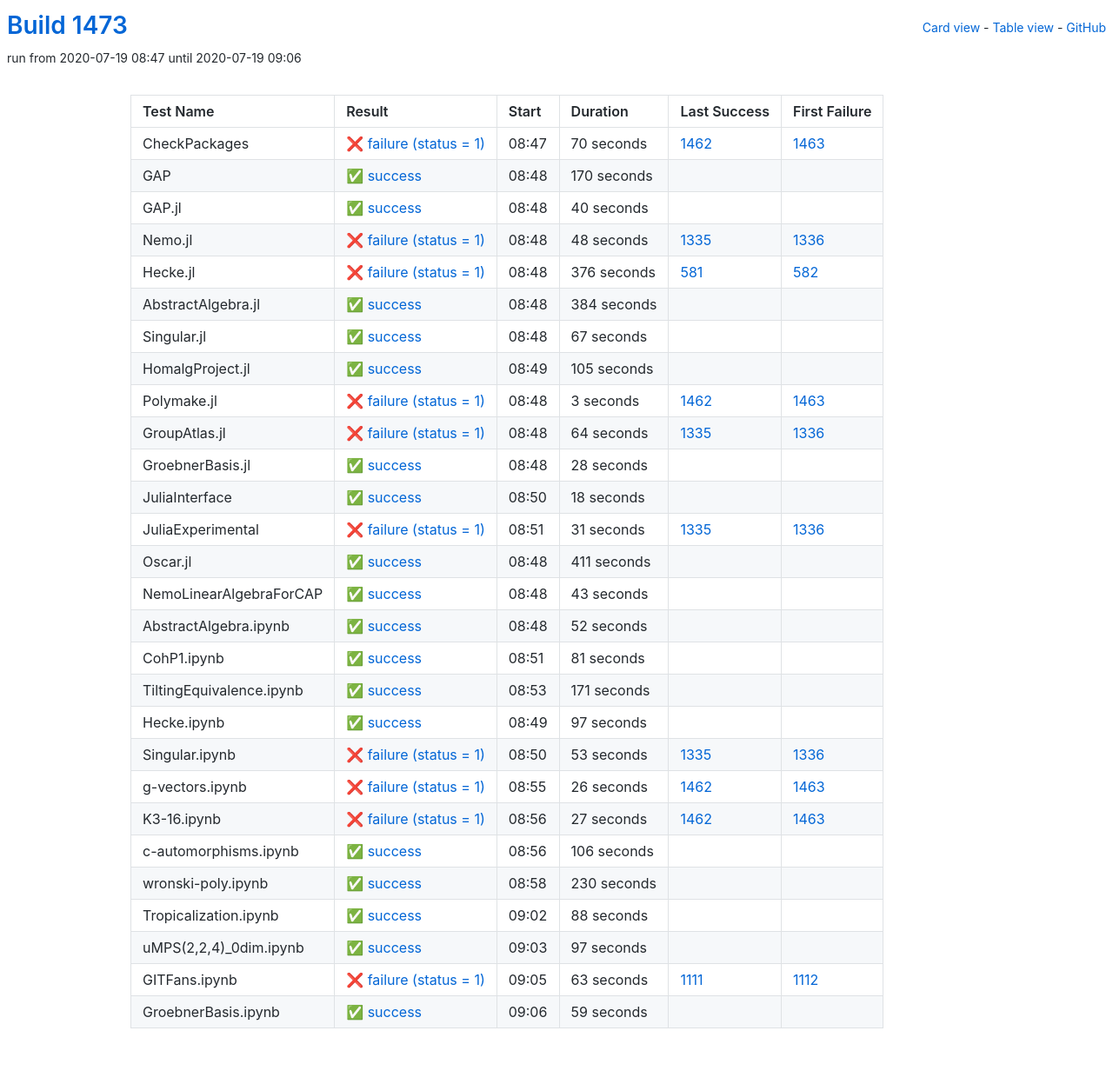
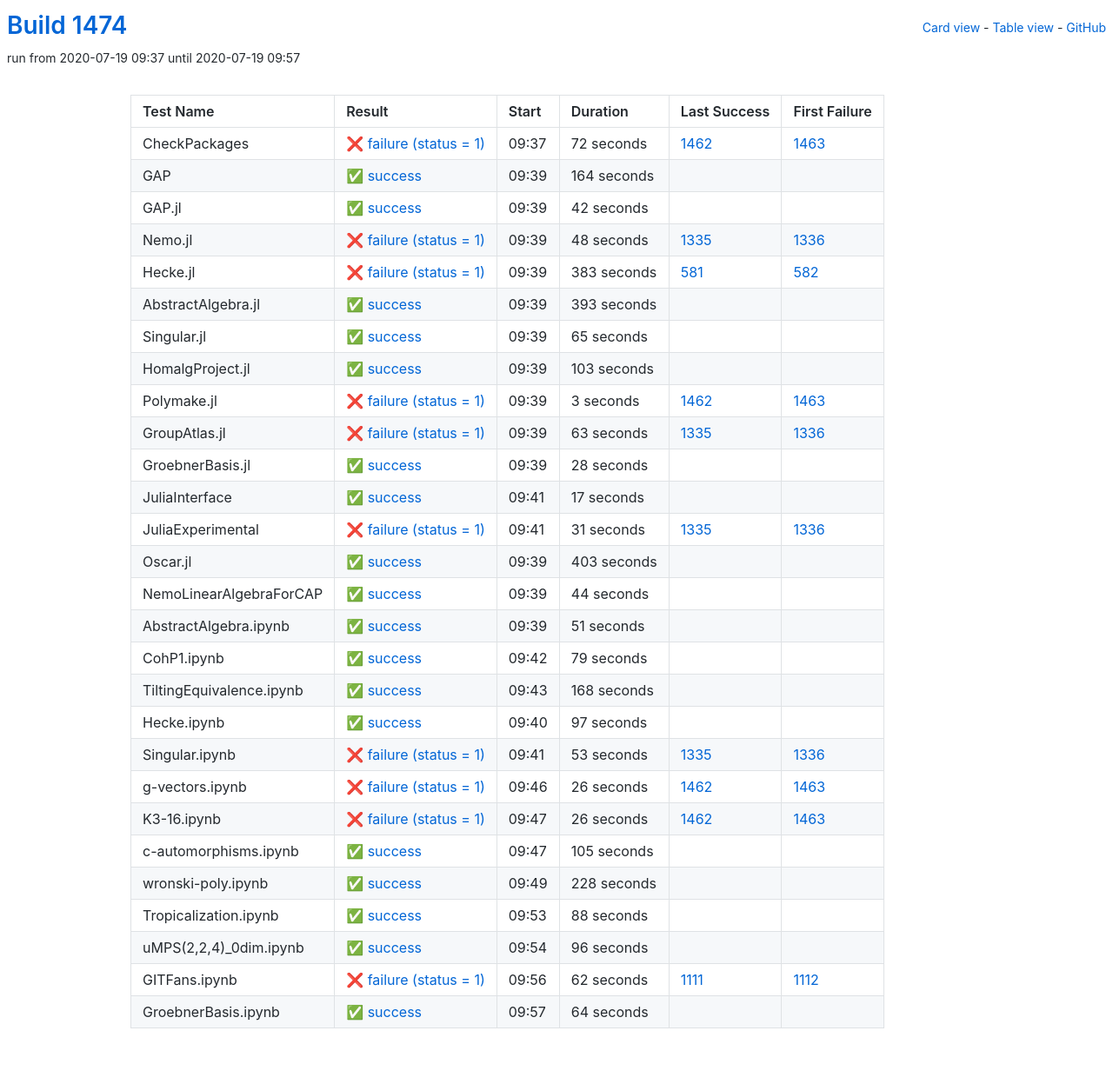
Before and after one commit to oscar-system/oscar-ci-status-1.4, a Jekyll site: the page built from table.html, in a window 1280 px wide. Shown: the whole page at 87% size. Built offline with Jekyll 4.4.1, drawn with Linux system fonts in a browser that asks for light colours.

Commit message:
Build #1474

```diff
--- a/_data/ci.yml
+++ b/_data/ci.yml
@@ -1,6 +1,6 @@
 ---
-build: 1473
-build_url: https://oscarci.mathematik.uni-kl.de/job/oscar-julia-1.4/1473/
+build: 1474
+build_url: https://oscarci.mathematik.uni-kl.de/job/oscar-julia-1.4/1474/
 job: oscar-julia-1.4
 organization: oscar-system
 repo: oscar-ci-status-1.4
@@ -8,44 +8,44 @@ repourl: https://github.com/oscar-system/oscar-ci-status-1.4
 tests:
 - name: CheckPackages
   id: checkpackages
-  log: https://oscarci.mathematik.uni-kl.de/job/oscar-julia-1.4/1473/artifact/logs/build-1473/CheckPackages.log
-  start: 2020-07-19 08:47
+  log: https://oscarci.mathematik.uni-kl.de/job/oscar-julia-1.4/1474/artifact/logs/build-1474/CheckPackages.log
+  start: 2020-07-19 09:37
   success: false
   exitcode: 1
   status: failure
-  duration: 70
+  duration: 72
   last_success: 1462
   last_success_url: https://oscarci.mathematik.uni-kl.de/job/oscar-julia-1.4/1462/
   first_failure: 1463
   first_failure_url: https://oscarci.mathematik.uni-kl.de/job/oscar-julia-1.4/1463/
 - name: GAP
   id: gap
-  log: https://oscarci.mathematik.uni-kl.de/job/oscar-julia-1.4/1473/artifact/logs/build-1473/GAP.log
-  start: 2020-07-19 08:48
+  log: https://oscarci.mathematik.uni-kl.de/job/oscar-julia-1.4/1474/artifact/logs/build-1474/GAP.log
+  start: 2020-07-19 09:39
   success: true
   exitcode: 0
   status: success
-  duration: 170
+  duration: 164
   last_success: false
   last_success_url:
   first_failure: false
   first_failure_url:
 - name: GAP.jl
   id: gap-jl
-  log: https://oscarci.mathematik.uni-kl.de/job/oscar-julia-1.4/1473/artifact/logs/build-1473/GAP.jl.log
-  start: 2020-07-19 08:48
+  log: https://oscarci.mathematik.uni-kl.de/job/oscar-julia-1.4/1474/artifact/logs/build-1474/GAP.jl.log
+  start: 2020-07-19 09:39
   success: true
   exitcode: 0
   status: success
-  duration: 40
+  duration: 42
   last_success: false
   last_success_url:
   first_failure: false
   first_failure_url:
 - name: Nemo.jl
   id: nemo-jl
-  log: https://oscarci.mathematik.uni-kl.de/job/oscar-julia-1.4/1473/artifact/logs/build-1473/Nemo.jl.log
-  start: 2020-07-19 08:48
+  log: https://oscarci.mathematik.uni-kl.de/job/oscar-julia-1.4/1474/artifact/logs/build-1474/Nemo.jl.log
+  start: 2020-07-19 09:39
   success: false
   exitcode: 1
   status: failure
@@ -56,56 +56,56 @@ tests:
   first_failure_url: https://oscarci.mathematik.uni-kl.de/job/oscar-julia-1.4/1336/
 - name: Hecke.jl
   id: hecke-jl
-  log: https://oscarci.mathematik.uni-kl.de/job/oscar-julia-1.4/1473/artifact/logs/build-1473/Hecke.jl.log
-  start: 2020-07-19 08:48
+  log: https://oscarci.mathematik.uni-kl.de/job/oscar-julia-1.4/1474/artifact/logs/build-1474/Hecke.jl.log
+  start: 2020-07-19 09:39
   success: false
   exitcode: 1
   status: failure
-  duration: 376
+  duration: 383
   last_success: 581
   last_success_url: https://oscarci.mathematik.uni-kl.de/job/oscar-julia-1.4/581/
   first_failure: 582
   first_failure_url: https://oscarci.mathematik.uni-kl.de/job/oscar-julia-1.4/582/
 - name: AbstractAlgebra.jl
   id: abstractalgebra-jl
-  log: https://oscarci.mathematik.uni-kl.de/job/oscar-julia-1.4/1473/artifact/logs/build-1473/AbstractAlgebra.jl.log
-  start: 2020-07-19 08:48
+  log: https://oscarci.mathematik.uni-kl.de/job/oscar-julia-1.4/1474/artifact/logs/build-1474/AbstractAlgebra.jl.log
+  start: 2020-07-19 09:39
   success: true
   exitcode: 0
   status: success
-  duration: 384
+  duration: 393
   last_success: false
   last_success_url:
   first_failure: false
   first_failure_url:
 - name: Singular.jl
   id: singular-jl
-  log: https://oscarci.mathematik.uni-kl.de/job/oscar-julia-1.4/1473/artifact/logs/build-1473/Singular.jl.log
-  start: 2020-07-19 08:48
+  log: https://oscarci.mathematik.uni-kl.de/job/oscar-julia-1.4/1474/artifact/logs/build-1474/Singular.jl.log
+  start: 2020-07-19 09:39
   success: true
   exitcode: 0
   status: success
-  duration: 67
+  duration: 65
   last_success: false
   last_success_url:
   first_failure: false
   first_failure_url:
 - name: HomalgProject.jl
   id: homalgproject-jl
-  log: https://oscarci.mathematik.uni-kl.de/job/oscar-julia-1.4/1473/artifact/logs/build-1473/HomalgProject.jl.log
-  start: 2020-07-19 08:49
+  log: https://oscarci.mathematik.uni-kl.de/job/oscar-julia-1.4/1474/artifact/logs/build-1474/HomalgProject.jl.log
+  start: 2020-07-19 09:39
   success: true
   exitcode: 0
   status: success
-  duration: 105
+  duration: 103
   last_success: false
   last_success_url:
   first_failure: false
   first_failure_url:
 - name: Polymake.jl
   id: polymake-jl
-  log: https://oscarci.mathematik.uni-kl.de/job/oscar-julia-1.4/1473/artifact/logs/build-1473/Polymake.jl.log
-  start: 2020-07-19 08:48
+  log: https://oscarci.mathematik.uni-kl.de/job/oscar-julia-1.4/1474/artifact/logs/build-1474/Polymake.jl.log
+  start: 2020-07-19 09:39
   success: false
   exitcode: 1
   status: failure
@@ -116,20 +116,20 @@ tests:
   first_failure_url: https://oscarci.mathematik.uni-kl.de/job/oscar-julia-1.4/1463/
 - name: GroupAtlas.jl
   id: groupatlas-jl
-  log: https://oscarci.mathematik.uni-kl.de/job/oscar-julia-1.4/1473/artifact/logs/build-1473/GroupAtlas.jl.log
-  start: 2020-07-19 08:48
+  log: https://oscarci.mathematik.uni-kl.de/job/oscar-julia-1.4/1474/artifact/logs/build-1474/GroupAtlas.jl.log
+  start: 2020-07-19 09:39
   success: false
   exitcode: 1
   status: failure
-  duration: 64
+  duration: 63
   last_success: 1335
   last_success_url: https://oscarci.mathematik.uni-kl.de/job/oscar-julia-1.4/1335/
   first_failure: 1336
   first_failure_url: https://oscarci.mathematik.uni-kl.de/job/oscar-julia-1.4/1336/
 - name: GroebnerBasis.jl
   id: groebnerbasis-jl
-  log: https://oscarci.mathematik.uni-kl.de/job/oscar-julia-1.4/1473/artifact/logs/build-1473/GroebnerBasis.jl.log
-  start: 2020-07-19 08:48
+  log: https://oscarci.mathematik.uni-kl.de/job/oscar-julia-1.4/1474/artifact/logs/build-1474/GroebnerBasis.jl.log
+  start: 2020-07-19 09:39
   success: true
   exitcode: 0
   status: success
@@ -140,20 +140,20 @@ tests:
   first_failure_url:
 - name: JuliaInterface
   id: juliainterface
-  log: https://oscarci.mathematik.uni-kl.de/job/oscar-julia-1.4/1473/artifact/logs/build-1473/JuliaInterface.log
-  start: 2020-07-19 08:50
+  log: https://oscarci.mathematik.uni-kl.de/job/oscar-julia-1.4/1474/artifact/logs/build-1474/JuliaInterface.log
+  start: 2020-07-19 09:41
   success: true
   exitcode: 0
   status: success
-  duration: 18
+  duration: 17
   last_success: false
   last_success_url:
   first_failure: false
   first_failure_url:
 - name: JuliaExperimental
   id: juliaexperimental
-  log: https://oscarci.mathematik.uni-kl.de/job/oscar-julia-1.4/1473/artifact/logs/build-1473/JuliaExperimental.log
-  start: 2020-07-19 08:51
+  log: https://oscarci.mathematik.uni-kl.de/job/oscar-julia-1.4/1474/artifact/logs/build-1474/JuliaExperimental.log
+  start: 2020-07-19 09:41
   success: false
   exitcode: 1
   status: failure
@@ -164,68 +164,68 @@ tests:
   first_failure_url: https://oscarci.mathematik.uni-kl.de/job/oscar-julia-1.4/1336/
 - name: Oscar.jl
   id: oscar-jl
-  log: https://oscarci.mathematik.uni-kl.de/job/oscar-julia-1.4/1473/artifact/logs/build-1473/Oscar.jl.log
-  start: 2020-07-19 08:48
+  log: https://oscarci.mathematik.uni-kl.de/job/oscar-julia-1.4/1474/artifact/logs/build-1474/Oscar.jl.log
+  start: 2020-07-19 09:39
   success: true
   exitcode: 0
   status: success
-  duration: 411
+  duration: 403
   last_success: false
   last_success_url:
   first_failure: false
   first_failure_url:
 - name: NemoLinearAlgebraForCAP
   id: nemolinearalgebraforcap
-  log: https://oscarci.mathematik.uni-kl.de/job/oscar-julia-1.4/1473/artifact/logs/build-1473/NemoLinearAlgebraForCAP.log
-  start: 2020-07-19 08:48
+  log: https://oscarci.mathematik.uni-kl.de/job/oscar-julia-1.4/1474/artifact/logs/build-1474/NemoLinearAlgebraForCAP.log
+  start: 2020-07-19 09:39
   success: true
   exitcode: 0
   status: success
-  duration: 43
+  duration: 44
   last_success: false
   last_success_url:
   first_failure: false
   first_failure_url:
 - name: AbstractAlgebra.ipynb
   id: abstractalgebra-ipynb
-  log: https://oscarci.mathematik.uni-kl.de/job/oscar-julia-1.4/1473/artifact/logs/build-1473/AbstractAlgebra.ipynb.log
-  start: 2020-07-19 08:48
+  log: https://oscarci.mathematik.uni-kl.de/job/oscar-julia-1.4/1474/artifact/logs/build-1474/AbstractAlgebra.ipynb.log
+  start: 2020-07-19 09:39
   success: true
   exitcode: 0
   status: success
-  duration: 52
+  duration: 51
   last_success: false
   last_success_url:
   first_failure: false
   first_failure_url:
 - name: CohP1.ipynb
   id: cohp1-ipynb
-  log: https://oscarci.mathematik.uni-kl.de/job/oscar-julia-1.4/1473/artifact/logs/build-1473/CohP1.ipynb.log
-  start: 2020-07-19 08:51
+  log: https://oscarci.mathematik.uni-kl.de/job/oscar-julia-1.4/1474/artifact/logs/build-1474/CohP1.ipynb.log
+  start: 2020-07-19 09:42
   success: true
   exitcode: 0
   status: success
-  duration: 81
+  duration: 79
   last_success: false
   last_success_url:
   first_failure: false
   first_failure_url:
 - name: TiltingEquivalence.ipynb
   id: tiltingequivalence-ipynb
-  log: https://oscarci.mathematik.uni-kl.de/job/oscar-julia-1.4/1473/artifact/logs/build-1473/TiltingEquivalence.ipynb.log
-  start: 2020-07-19 08:53
+  log: https://oscarci.mathematik.uni-kl.de/job/oscar-julia-1.4/1474/artifact/logs/build-1474/TiltingEquivalence.ipynb.log
+  start: 2020-07-19 09:43
   success: true
   exitcode: 0
   status: success
-  duration: 171
+  duration: 168
   last_success: false
   last_success_url:
   first_failure: false
   first_failure_url:
 - name: Hecke.ipynb
   id: hecke-ipynb
-  log: https://oscarci.mathematik.uni-kl.de/job/oscar-julia-1.4/1473/artifact/logs/build-1473/Hecke.ipynb.log
-  start: 2020-07-19 08:49
+  log: https://oscarci.mathematik.uni-kl.de/job/oscar-julia-1.4/1474/artifact/logs/build-1474/Hecke.ipynb.log
+  start: 2020-07-19 09:40
   success: true
   exitcode: 0
   status: success
@@ -236,8 +236,8 @@ tests:
   first_failure_url:
 - name: Singular.ipynb
   id: singular-ipynb
-  log: https://oscarci.mathematik.uni-kl.de/job/oscar-julia-1.4/1473/artifact/logs/build-1473/Singular.ipynb.log
-  start: 2020-07-19 08:50
+  log: https://oscarci.mathematik.uni-kl.de/job/oscar-julia-1.4/1474/artifact/logs/build-1474/Singular.ipynb.log
+  start: 2020-07-19 09:41
   success: false
   exitcode: 1
   status: failure
@@ -248,8 +248,8 @@ tests:
   first_failure_url: https://oscarci.mathematik.uni-kl.de/job/oscar-julia-1.4/1336/
 - name: g-vectors.ipynb
   id: g-vectors-ipynb
-  log: https://oscarci.mathematik.uni-kl.de/job/oscar-julia-1.4/1473/artifact/logs/build-1473/g-vectors.ipynb.log
-  start: 2020-07-19 08:55
+  log: https://oscarci.mathematik.uni-kl.de/job/oscar-julia-1.4/1474/artifact/logs/build-1474/g-vectors.ipynb.log
+  start: 2020-07-19 09:46
   success: false
   exitcode: 1
   status: failure
@@ -260,44 +260,44 @@ tests:
   first_failure_url: https://oscarci.mathematik.uni-kl.de/job/oscar-julia-1.4/1463/
 - name: K3-16.ipynb
   id: k3-16-ipynb
-  log: https://oscarci.mathematik.uni-kl.de/job/oscar-julia-1.4/1473/artifact/logs/build-1473/K3-16.ipynb.log
-  start: 2020-07-19 08:56
+  log: https://oscarci.mathematik.uni-kl.de/job/oscar-julia-1.4/1474/artifact/logs/build-1474/K3-16.ipynb.log
+  start: 2020-07-19 09:47
   success: false
   exitcode: 1
   status: failure
-  duration: 27
+  duration: 26
   last_success: 1462
   last_success_url: https://oscarci.mathematik.uni-kl.de/job/oscar-julia-1.4/1462/
   first_failure: 1463
   first_failure_url: https://oscarci.mathematik.uni-kl.de/job/oscar-julia-1.4/1463/
 - name: c-automorphisms.ipynb
   id: c-automorphisms-ipynb
-  log: https://oscarci.mathematik.uni-kl.de/job/oscar-julia-1.4/1473/artifact/logs/build-1473/c-automorphisms.ipynb.log
-  start: 2020-07-19 08:56
+  log: https://oscarci.mathematik.uni-kl.de/job/oscar-julia-1.4/1474/artifact/logs/build-1474/c-automorphisms.ipynb.log
+  start: 2020-07-19 09:47
   success: true
   exitcode: 0
   status: success
-  duration: 106
+  duration: 105
   last_success: false
   last_success_url:
   first_failure: false
   first_failure_url:
 - name: wronski-poly.ipynb
   id: wronski-poly-ipynb
-  log: https://oscarci.mathematik.uni-kl.de/job/oscar-julia-1.4/1473/artifact/logs/build-1473/wronski-poly.ipynb.log
-  start: 2020-07-19 08:58
+  log: https://oscarci.mathematik.uni-kl.de/job/oscar-julia-1.4/1474/artifact/logs/build-1474/wronski-poly.ipynb.log
+  start: 2020-07-19 09:49
   success: true
   exitcode: 0
   status: success
-  duration: 230
+  duration: 228
   last_success: false
   last_success_url:
   first_failure: false
   first_failure_url:
 - name: Tropicalization.ipynb
   id: tropicalization-ipynb
-  log: https://oscarci.mathematik.uni-kl.de/job/oscar-julia-1.4/1473/artifact/logs/build-1473/Tropicalization.ipynb.log
-  start: 2020-07-19 09:02
+  log: https://oscarci.mathematik.uni-kl.de/job/oscar-julia-1.4/1474/artifact/logs/build-1474/Tropicalization.ipynb.log
+  start: 2020-07-19 09:53
   success: true
   exitcode: 0
   status: success
@@ -308,36 +308,36 @@ tests:
   first_failure_url:
 - name: uMPS(2,2,4)_0dim.ipynb
   id: umps-2-2-4-0dim-ipynb
-  log: https://oscarci.mathematik.uni-kl.de/job/oscar-julia-1.4/1473/artifact/logs/build-1473/uMPS-2-2-4-_0dim.ipynb.log
-  start: 2020-07-19 09:03
+  log: https://oscarci.mathematik.uni-kl.de/job/oscar-julia-1.4/1474/artifact/logs/build-1474/uMPS-2-2-4-_0dim.ipynb.log
+  start: 2020-07-19 09:54
   success: true
   exitcode: 0
   status: success
-  duration: 97
+  duration: 96
   last_success: false
   last_success_url:
   first_failure: false
   first_failure_url:
 - name: GITFans.ipynb
   id: gitfans-ipynb
-  log: https://oscarci.mathematik.uni-kl.de/job/oscar-julia-1.4/1473/artifact/logs/build-1473/GITFans.ipynb.log
-  start: 2020-07-19 09:05
+  log: https://oscarci.mathematik.uni-kl.de/job/oscar-julia-1.4/1474/artifact/logs/build-1474/GITFans.ipynb.log
+  start: 2020-07-19 09:56
   success: false
   exitcode: 1
   status: failure
-  duration: 63
+  duration: 62
   last_success: 1111
   last_success_url: https://oscarci.mathematik.uni-kl.de/job/oscar-julia-1.4/1111/
   first_failure: 1112
   first_failure_url: https://oscarci.mathematik.uni-kl.de/job/oscar-julia-1.4/1112/
 - name: GroebnerBasis.ipynb
   id: groebnerbasis-ipynb
-  log: https://oscarci.mathematik.uni-kl.de/job/oscar-julia-1.4/1473/artifact/logs/build-1473/GroebnerBasis.ipynb.log
-  start: 2020-07-19 09:06
+  log: https://oscarci.mathematik.uni-kl.de/job/oscar-julia-1.4/1474/artifact/logs/build-1474/GroebnerBasis.ipynb.log
+  start: 2020-07-19 09:57
   success: true
   exitcode: 0
   status: success
-  duration: 59
+  duration: 64
   last_success: false
   last_success_url:
   first_failure: false
```
Also changed, not shown: README.md.
